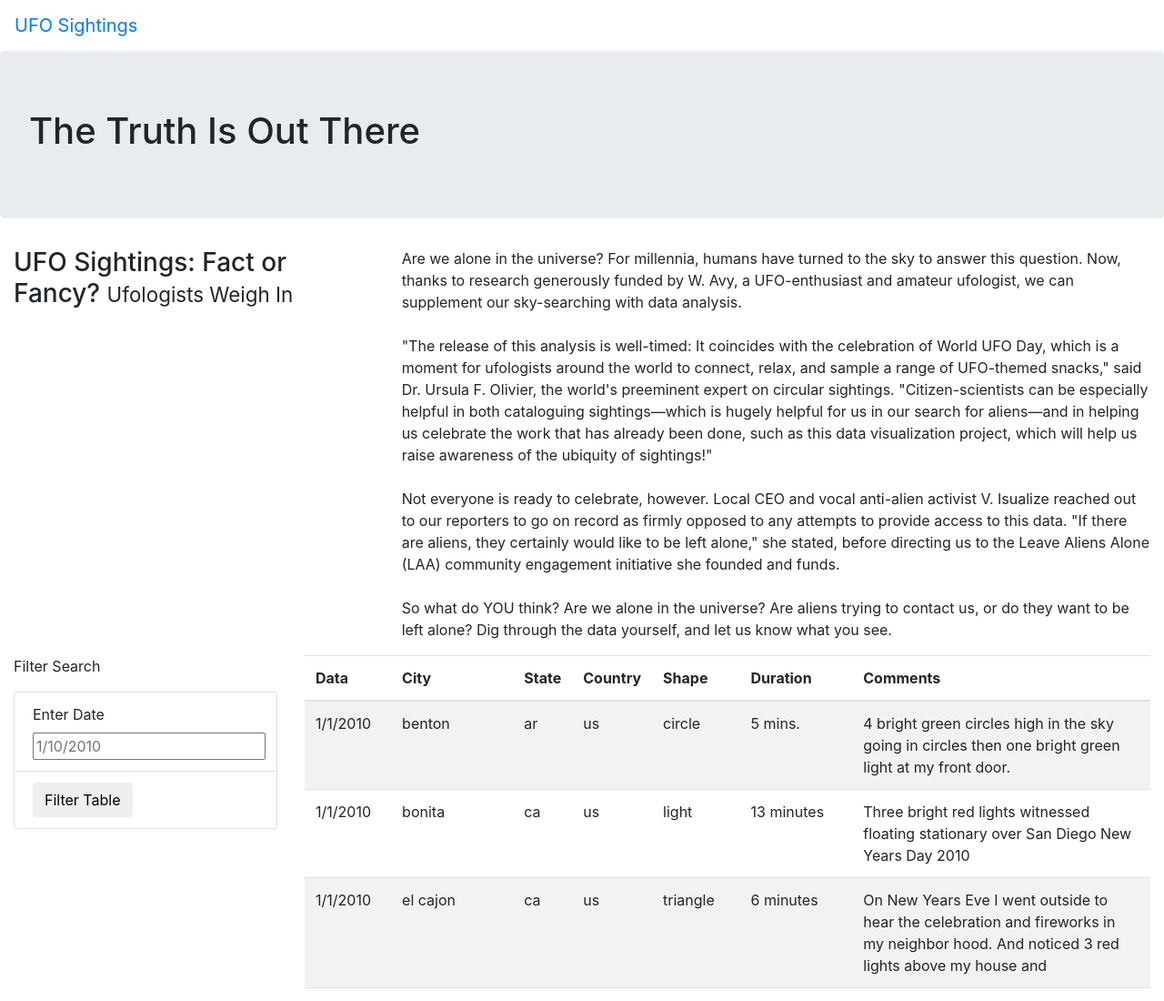
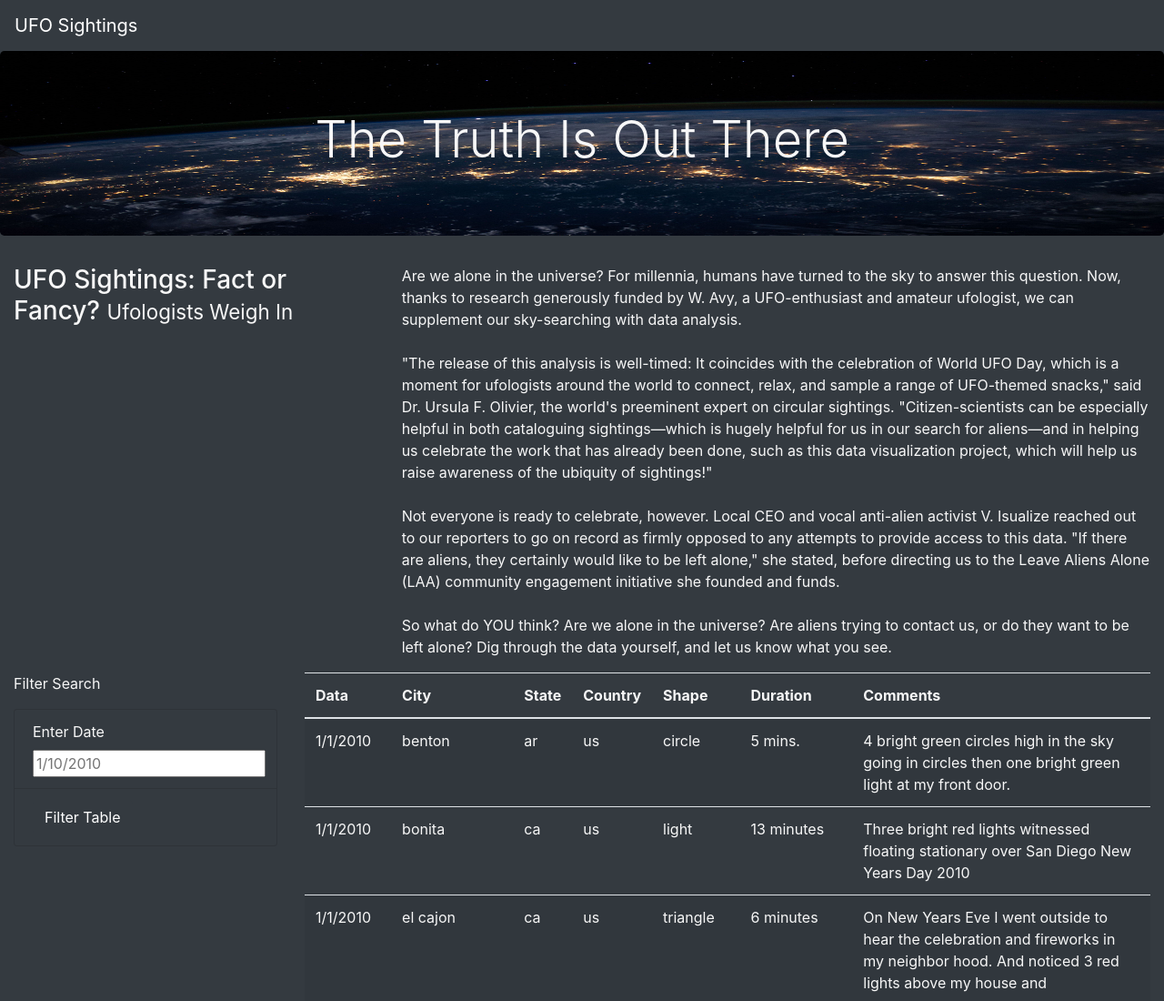
Before and after one commit to dsilvaggio/UFOs, a plain HTML site: page index.html in a window 1280 px wide. Shown: the top 1100 px of the page at 91% size. Drawn offline with nearby package versions, Linux system fonts and the light colour scheme.

Commit message:
css styling added

```diff
--- a/index.html
+++ b/index.html
@@ -13,14 +13,14 @@
     />
     <link rel="stylesheet" href="static/css/style.css">
 </head>
-<body>
+<body class="bg-dark">
     <div class="wrapper">
-        <nav class="navbar navbar-expand-lg">
+        <nav class="navbar navbar-dark bg-dark navbar-expand-lg">
            <a class="navbar-brand" href="index.html">UFO Sightings</a>
         </nav>
     </div>
     <div class="jumbotron">
-        <h1>The Truth Is Out There</h1>
+        <h1 class="display-4">The Truth Is Out There</h1>
     </div>
     <div class="container-fluid">
         <div class="row">
@@ -52,15 +52,15 @@
     <div class="container-fluid">
         <div class="row">
             <div class="col-md-3">
-                <form>
+                <form class="bg-dark">
                     <p>Filter Search</p>
-                    <ul class="list-group">
-                        <li class="list-group-item">
+                    <ul class="list-group bg-dark">
+                        <li class="list-group-item bg-dark">
                             <label for="date">Enter Date</label>
                             <input type="text" placeholder="1/10/2010" id="datetime"/>
                         </li>
-                        <li class="list-group-item">
-                            <button id="filter-btn" type="button" class="btn btn-default">Filter Table</button>
+                        <li class="list-group-item bg-dark">
+                            <button id="filter-btn" type="button" class="btn btn-dark">Filter Table</button>
                         </li>
                     </ul>
                 </form>
--- a/static/css/style.css
+++ b/static/css/style.css
@@ -0,0 +1,10 @@
+body {
+
+    color: #f7f7f7;
+  }
+
+  .jumbotron {
+    background-image: url("../images/nasa.jpg");
+    background-size: 100% 100%;
+    text-align: center;
+  }
```
Also changed, not shown: static/images/nasa.jpg (added), 1 other file.
